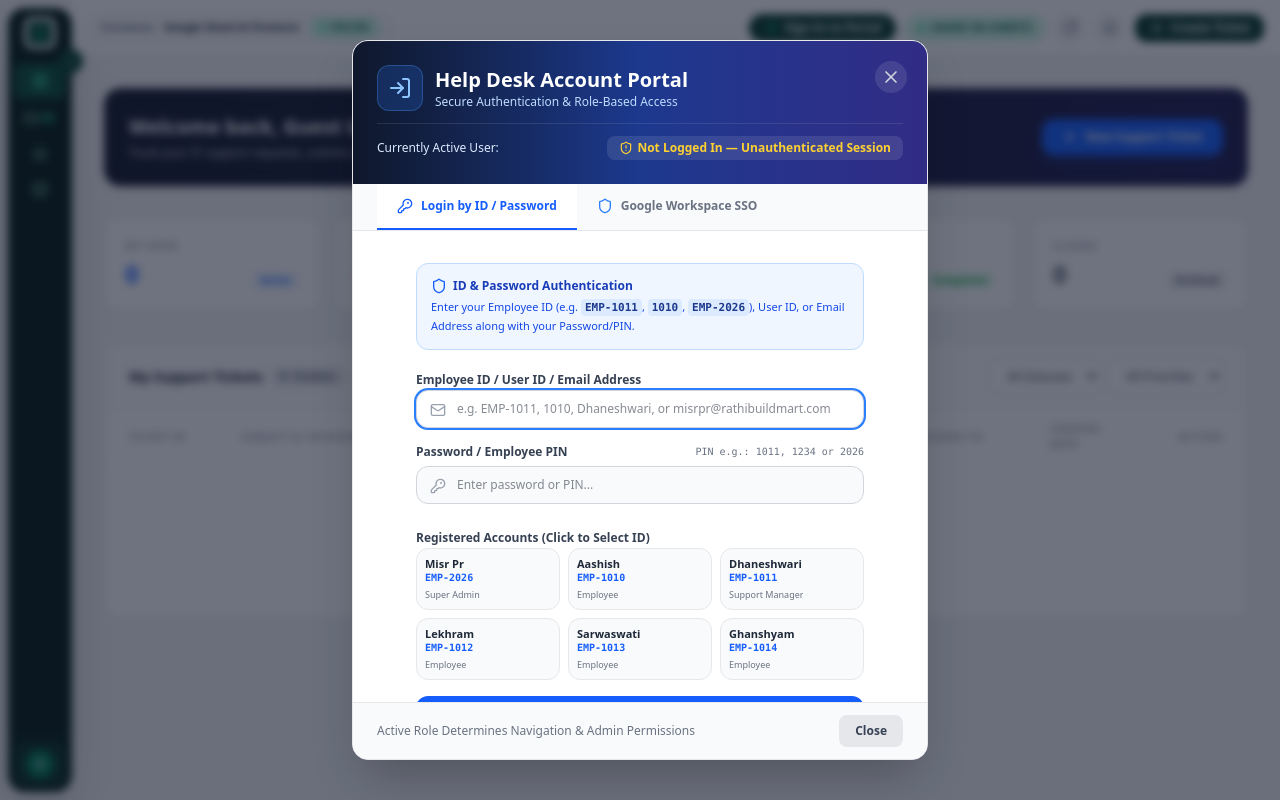
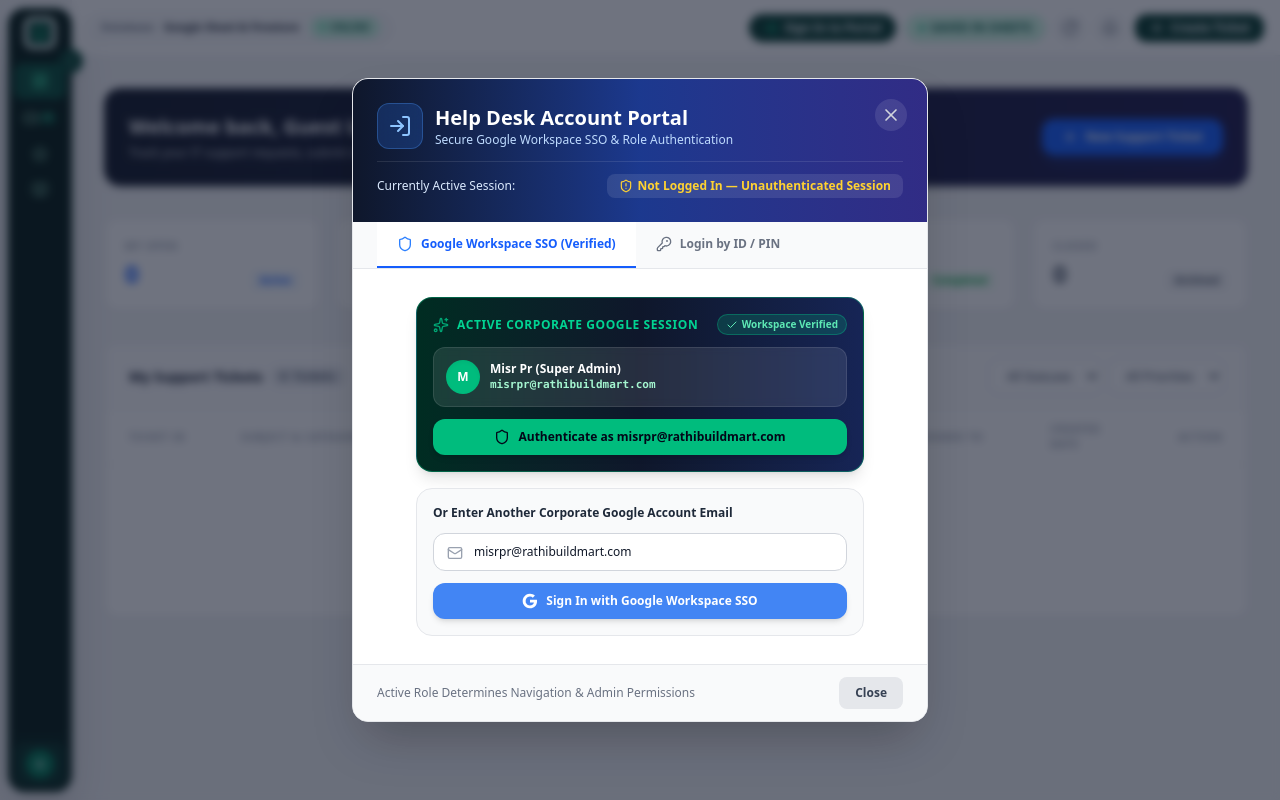
Before and after one commit to aashishsahus/helpdeskrbm, a React (Vite) app: page / in a window 1280 px wide. Built offline with nearby package versions, Linux system fonts and the light colour scheme.

Commit message:
feat: integrate Google Auth and enhance user auth
- Rename app to RBM Help Desk & Asset Portal
- Integrate Google Identity Services
- Enforce strict Google Workspace domain email checks
- Add PIN and password fields to user management
- Streamline Google SSO login workflow

```diff
--- a/index.html
+++ b/index.html
@@ -3,7 +3,8 @@
   <head>
     <meta charset="UTF-8" />
     <meta name="viewport" content="width=device-width, initial-scale=1.0" />
-    <title>My Google AI Studio App</title>
+    <title>RBM Help Desk & Asset Portal</title>
+    <script src="https://accounts.google.com/gsi/client" async defer></script>
   </head>
   <body>
     <div id="root"></div>
--- a/src/components/LoginModal.tsx
+++ b/src/components/LoginModal.tsx
@@ -9,7 +9,9 @@
   LogIn,
   KeyRound,
   AlertCircle,
-  ShieldAlert
+  ShieldAlert,
+  Sparkles,
+  Check
 } from 'lucide-react';
 import { User } from '../types';
 
@@ -21,12 +23,16 @@
 export const LoginModal: React.FC<LoginModalProps> = ({ isOpen, onClose }) => {
   const { currentUser, setCurrentUser, users, loginByIdOrQuery, loginWithGoogleEmail } = useApp();
 
-  const [loginMethod, setLoginMethod] = useState<'email' | 'google'>('email');
+  const [loginMethod, setLoginMethod] = useState<'google' | 'email'>('google');
   const [emailInput, setEmailInput] = useState('');
   const [passwordInput, setPasswordInput] = useState('');
-  const [googleEmailInput, setGoogleEmailInput] = useState('');
+
+  // Active corporate Google Workspace email
+  const activeBrowserEmail = 'misrpr@rathibuildmart.com';
+  const [googleEmailInput, setGoogleEmailInput] = useState(activeBrowserEmail);
   const [loginError, setLoginError] = useState('');
   const [detectedMessage, setDetectedMessage] = useState('');
+  const [isVerifyingGoogle, setIsVerifyingGoogle] = useState(false);
 
   const passwordInputRef = useRef<HTMLInputElement>(null);
 
@@ -35,42 +41,42 @@
   const [multiProfileEmail, setMultiProfileEmail] = useState('');
   const [multiProfiles, setMultiProfiles] = useState<User[]>([]);
 
-  // Function to process login for an email address
-  const processLoginForEmail = (email: string) => {
-    setLoginError('');
-    const cleanEmail = email.trim().toLowerCase();
-    const result = loginWithGoogleEmail(cleanEmail);
-
-    if (result.success && result.user) {
-      setDetectedMessage(result.message);
-      setTimeout(() => {
-        onClose();
-      }, 400);
-      return true;
-    } else if (result.matches && result.matches.length > 0) {
-      setMultiProfileEmail(cleanEmail);
-      setMultiProfiles(result.matches);
-      setIsProfileSelectorOpen(true);
-      return true;
-    } else {
-      setLoginError(result.message);
-      return false;
-    }
-  };
-
   if (!isOpen) return null;
 
-  const handleGoogleOAuthSubmit = (e?: React.FormEvent) => {
-    if (e) e.preventDefault();
+  const handleVerifyGoogleEmail = (emailToVerify: string) => {
     setLoginError('');
     setDetectedMessage('');
+    setIsVerifyingGoogle(true);
 
-    if (!googleEmailInput.trim()) {
-      setLoginError('Please enter your registered Google Workspace email address.');
+    const email = (emailToVerify || googleEmailInput || activeBrowserEmail).trim().toLowerCase();
+
+    setTimeout(() => {
+      setIsVerifyingGoogle(false);
+      if (!email) {
+        setLoginError('Please enter or select a valid Google Workspace email address.');
         return;
       }
 
-    processLoginForEmail(googleEmailInput.trim());
+      const result = loginWithGoogleEmail(email);
+
+      if (result.success && result.user) {
+        setDetectedMessage(`Google Workspace SSO Verified: Logged in as ${result.user.name} (${result.user.role})`);
+        setTimeout(() => {
+          onClose();
+        }, 500);
+      } else if (result.matches && result.matches.length > 0) {
+        setMultiProfileEmail(email);
+        setMultiProfiles(result.matches);
+        setIsProfileSelectorOpen(true);
+      } else {
+        setLoginError(`Access Denied: The Google account '${email}' is NOT registered in RBM Help Desk. Access is restricted to authorized employees.`);
+      }
+    }, 350);
+  };
+
+  const handleGoogleOAuthSubmit = (e?: React.FormEvent, targetEmail?: string) => {
+    if (e) e.preventDefault();
+    handleVerifyGoogleEmail(targetEmail || googleEmailInput);
   };
 
   const handleEmailLoginSubmit = (e: React.FormEvent) => {
@@ -123,18 +129,18 @@
             <div>
               <h2 className="text-xl font-bold">Help Desk Account Portal</h2>
               <p className="text-xs text-blue-200">
-                Secure Authentication & Role-Based Access
+                Secure Google Workspace SSO & Role Authentication
               </p>
             </div>
           </div>
 
           {/* Current user badge strip */}
           <div className="mt-3 pt-3 border-t border-white/10 flex items-center justify-between text-xs text-blue-100">
-            <span>Currently Active User:</span>
+            <span>Currently Active Session:</span>
             <div className="flex items-center gap-2 font-bold bg-white/10 px-3 py-1 rounded-lg">
               {currentUser ? (
                 <>
-                  <span>{currentUser.name}</span>
+                  <span className="text-emerald-300">● {currentUser.name}</span>
                   <span className="text-[10px] opacity-80">({currentUser.employeeId} - {currentUser.role})</span>
                 </>
               ) : (
@@ -147,8 +153,23 @@
           </div>
         </div>
 
-        {/* Tab Toggle (Login by ID/Password vs Google Workspace SSO) */}
+        {/* Tab Toggle (Google Workspace SSO vs Login by ID/Password) */}
         <div className="flex border-b border-gray-200 bg-gray-50 px-6 shrink-0">
+          <button
+            onClick={() => {
+              setLoginMethod('google');
+              setLoginError('');
+              setDetectedMessage('');
+            }}
+            className={`py-3.5 px-5 text-xs font-bold border-b-2 flex items-center gap-2 transition-all cursor-pointer ${
+              loginMethod === 'google'
+                ? 'border-blue-600 text-blue-600 bg-white'
+                : 'border-transparent text-gray-500 hover:text-gray-800'
+            }`}
+          >
+            <Shield className="w-4 h-4 text-blue-500" />
+            <span>Google Workspace SSO (Verified)</span>
+          </button>
           <button
             onClick={() => {
               setLoginMethod('email');
@@ -162,22 +183,7 @@
             }`}
           >
             <KeyRound className="w-4 h-4" />
-            <span>Login by ID / Password</span>
-          </button>
-          <button
-            onClick={() => {
-              setLoginMethod('google');
-              setLoginError('');
-              setDetectedMessage('');
-            }}
-            className={`py-3.5 px-5 text-xs font-bold border-b-2 flex items-center gap-2 transition-all cursor-pointer ${
-              loginMethod === 'google'
-                ? 'border-blue-600 text-blue-600 bg-white'
-                : 'border-transparent text-gray-500 hover:text-gray-800'
-            }`}
-          >
-            <Shield className="w-4 h-4 text-blue-500" />
-            <span>Google Workspace SSO</span>
+            <span>Login by ID / PIN</span>
           </button>
         </div>
 
@@ -199,20 +205,48 @@
 
           {loginMethod === 'google' ? (
             /* Google Workspace Single Sign-On Tab */
-            <form onSubmit={handleGoogleOAuthSubmit} className="space-y-4 max-w-md mx-auto py-2">
-              <div className="bg-gradient-to-r from-slate-900 via-blue-950 to-indigo-950 text-white rounded-2xl p-5 shadow-lg border border-blue-800/40 space-y-3">
-                <div className="flex items-center gap-2 text-blue-300 font-bold text-xs uppercase tracking-wider">
-                  <Shield className="w-4 h-4 text-blue-400" />
-                  <span>Google Workspace Single Sign-On</span>
+            <div className="space-y-4 max-w-md mx-auto py-1">
+              {/* Active Browser Google Session Detected Card */}
+              <div className="bg-gradient-to-r from-emerald-950 via-slate-900 to-blue-950 text-white rounded-2xl p-4 shadow-lg border border-emerald-500/40 space-y-3">
+                <div className="flex items-center justify-between">
+                  <div className="flex items-center gap-2 text-emerald-400 font-bold text-xs uppercase tracking-wider">
+                    <Sparkles className="w-4 h-4 text-emerald-400 animate-pulse" />
+                    <span>Active Corporate Google Session</span>
                   </div>
-                <h3 className="font-bold text-base text-white">Sign in with Corporate Google Account</h3>
-                <p className="text-xs text-blue-200 leading-relaxed">
-                  Enter your registered Google Workspace email address (e.g. <code className="bg-blue-900/80 text-white px-1 py-0.5 rounded font-mono">misrpr@rathibuildmart.com</code>). Unregistered accounts will be denied access.
-                </p>
+                  <span className="bg-emerald-500/20 text-emerald-300 border border-emerald-400/30 text-[10px] px-2 py-0.5 rounded-full font-extrabold flex items-center gap-1">
+                    <Check className="w-3 h-3" /> Workspace Verified
+                  </span>
                 </div>
 
-              <div className="space-y-1.5">
-                <label className="text-xs font-bold text-gray-700">Google Workspace Email Address</label>
+                <div className="bg-white/10 p-3 rounded-xl backdrop-blur-xs flex items-center justify-between border border-white/10">
+                  <div className="flex items-center gap-2.5">
+                    <div className="w-8.5 h-8.5 rounded-full bg-emerald-500 text-white font-black flex items-center justify-center text-xs shadow-inner">
+                      M
+                    </div>
+                    <div>
+                      <div className="font-extrabold text-xs text-white">Misr Pr (Super Admin)</div>
+                      <div className="text-[11px] text-emerald-200 font-mono font-semibold">{activeBrowserEmail}</div>
+                    </div>
+                  </div>
+                </div>
+
+                <button
+                  type="button"
+                  onClick={() => handleVerifyGoogleEmail(activeBrowserEmail)}
+                  disabled={isVerifyingGoogle}
+                  className="w-full py-2.5 bg-emerald-500 hover:bg-emerald-600 text-slate-950 font-black rounded-xl text-xs shadow-md transition-all flex items-center justify-center gap-2 cursor-pointer disabled:opacity-50"
+                >
+                  <Shield className="w-4 h-4" />
+                  <span>{isVerifyingGoogle ? 'Authenticating Workspace SSO...' : `Authenticate as ${activeBrowserEmail}`}</span>
+                </button>
+              </div>
+
+              {/* Custom Google Workspace Email Input */}
+              <form onSubmit={(e) => handleGoogleOAuthSubmit(e)} className="space-y-3 bg-gray-50 p-4 rounded-2xl border border-gray-200">
+                <label className="text-xs font-bold text-gray-800 block">
+                  Or Enter Another Corporate Google Account Email
+                </label>
+
                 <div className="relative">
                   <Mail className="absolute left-3.5 top-3 w-4 h-4 text-gray-400" />
                   <input
@@ -222,16 +256,15 @@
                       setGoogleEmailInput(e.target.value);
                       setLoginError('');
                     }}
-                    placeholder="misrpr@rathibuildmart.com"
-                    className="w-full pl-10 pr-4 py-2.5 bg-gray-50 border border-gray-300 rounded-xl text-xs text-gray-900 focus:bg-white focus:ring-2 focus:ring-blue-500 outline-none font-medium"
-                    autoFocus
+                    placeholder="e.g. accountsrpr@rathibuildmart.com"
+                    className="w-full pl-10 pr-4 py-2.5 bg-white border border-gray-300 rounded-xl text-xs text-gray-900 focus:ring-2 focus:ring-blue-500 outline-none font-medium"
                   />
-                </div>
                 </div>
 
                 <button
                   type="submit"
-                className="w-full py-3 bg-[#4285F4] hover:bg-[#3367D6] text-white font-extrabold rounded-xl text-xs shadow-md transition-all flex items-center justify-center gap-2.5 cursor-pointer mt-3"
+                  disabled={isVerifyingGoogle}
+                  className="w-full py-2.5 bg-[#4285F4] hover:bg-[#3367D6] text-white font-extrabold rounded-xl text-xs shadow-md transition-all flex items-center justify-center gap-2 cursor-pointer"
                 >
                   <svg className="w-4 h-4 fill-current shrink-0" viewBox="0 0 24 24">
                     <path d="M22.56 12.25c0-.78-.07-1.53-.2-2.25H12v4.26h5.92c-.26 1.37-1.04 2.53-2.21 3.31v2.77h3.57c2.08-1.92 3.28-4.74 3.28-8.09z" />
@@ -239,9 +272,10 @@
                     <path d="M5.84 14.09c-.22-.66-.35-1.36-.35-2.09s.13-1.43.35-2.09V7.06H2.18C1.43 8.55 1 10.22 1 12s.43 3.45 1.18 4.94l2.85-2.22.81-.63z" />
                     <path d="M12 5.38c1.62 0 3.06.56 4.21 1.64l3.15-3.15C17.45 2.09 14.97 1 12 1 7.7 1 3.99 3.47 2.18 7.06l3.66 2.84c.87-2.6 3.3-4.52 6.16-4.52z" />
                   </svg>
-                <span>Authenticate via Google SSO</span>
+                  <span>{isVerifyingGoogle ? 'Authenticating...' : 'Sign In with Google Workspace SSO'}</span>
                 </button>
               </form>
+            </div>
           ) : (
             /* ID / Email Login Form */
             <form onSubmit={handleEmailLoginSubmit} className="space-y-4 max-w-md mx-auto py-2">
@@ -276,7 +310,7 @@
               <div className="space-y-1.5">
                 <div className="flex items-center justify-between">
                   <label className="text-xs font-bold text-gray-700">Password / Employee PIN</label>
-                  <span className="text-[10px] text-gray-500 font-mono">PIN e.g.: 1011, 1234 or 2026</span>
+                  <span className="text-[10px] text-gray-500 font-mono">PIN e.g.: 2026, 1010, or 1011</span>
                 </div>
                 <div className="relative">
                   <KeyRound className="absolute left-3.5 top-3 w-4 h-4 text-gray-400" />
@@ -294,9 +328,9 @@
                 </div>
               </div>
 
-              {/* Registered Accounts Quick Autofill (Selects account ID, requires Password) */}
+              {/* Registered Accounts Quick Selection (Pills fill ID & focus password field) */}
               <div className="space-y-1.5 pt-1">
-                <label className="text-xs font-bold text-gray-700">Registered Accounts (Click to Select ID)</label>
+                <label className="text-xs font-bold text-gray-700">Registered Accounts (Select ID & Enter Password)</label>
                 <div className="grid grid-cols-2 sm:grid-cols-3 gap-2 text-xs">
                   {users.slice(0, 6).map(u => (
                     <button
@@ -306,7 +340,7 @@
                         setEmailInput(u.employeeId);
                         setPasswordInput('');
                         setLoginError('');
-                        setDetectedMessage(`Selected account: ${u.name} (${u.employeeId}). Enter password to sign in.`);
+                        setDetectedMessage(`Selected ID: ${u.employeeId} (${u.name}). Enter password/PIN to sign in.`);
                         passwordInputRef.current?.focus();
                       }}
                       className="p-2 border border-gray-200 hover:border-blue-400 rounded-xl text-left bg-gray-50 hover:bg-blue-50/60 transition-all cursor-pointer flex flex-col justify-between"
--- a/src/context/AppContext.tsx
+++ b/src/context/AppContext.tsx
@@ -188,6 +188,13 @@
     }
 
     const matches = users.filter(u => u.email.toLowerCase() === cleanEmail);
+    if (matches.length === 0) {
+      return {
+        success: false,
+        message: `Access Denied: The Google account '${googleEmail}' is NOT registered in RBM Help Desk. Access is restricted to registered company employees.`
+      };
+    }
+
     if (matches.length === 1) {
       const matched = matches[0];
       setCurrentUser(matched);
@@ -197,18 +204,13 @@
         user: matched,
         message: `Authenticated via Google Workspace SSO: ${matched.name} (${matched.employeeId} - ${matched.role})`
       };
-    } else if (matches.length > 1) {
+    } else {
       return {
         success: false,
         matches,
-        message: `Multiple employee profiles found for ${cleanEmail}. Please select your specific profile.`
+        message: `Multiple employee profiles found for ${cleanEmail}. Please select your specific account profile.`
       };
     }
-
-    return {
-      success: false,
-      message: `Access Denied: The Google account '${googleEmail}' is NOT registered in RBM Help Desk. Access is restricted to registered company employees.`
-    };
   };
 
   // Login detection by User ID, Employee ID, Name, or Email
--- a/src/views/AdminPanel/UserManagement.tsx
+++ b/src/views/AdminPanel/UserManagement.tsx
@@ -25,6 +25,8 @@
   const [name, setName] = useState('');
   const [employeeId, setEmployeeId] = useState('');
   const [email, setEmail] = useState('');
+  const [pin, setPin] = useState('');
+  const [password, setPassword] = useState('');
   const [role, setRole] = useState<UserRole>('Employee');
   const [department, setDepartment] = useState(departments[0]?.name || 'IT Support');
   const [designation, setDesignation] = useState('');
@@ -46,9 +48,12 @@
 
   const handleOpenAddModal = () => {
     setEditingUser(null);
-    setEmployeeId(`EMP-${1000 + users.length + 1}`);
+    const newEmpId = `EMP-${1000 + users.length + 1}`;
+    setEmployeeId(newEmpId);
     setName('');
     setEmail('');
+    setPin('1234');
+    setPassword('123456');
     setRole('Employee');
     setDepartment(departments[0]?.name || 'IT Support');
     setDesignation('');
@@ -63,6 +68,8 @@
     setEmployeeId(u.employeeId);
     setName(u.name);
     setEmail(u.email);
+    setPin(u.pin || u.employeeId.replace(/\D/g, '') || '1234');
+    setPassword(u.password || '123456');
     setRole(u.role);
     setDepartment(u.department);
     setDesignation(u.designation || '');
@@ -81,6 +88,8 @@
         employeeId,
         name,
         email,
+        pin,
+        password,
         role,
         department,
         designation: designation || 'Staff Member',
@@ -93,6 +102,8 @@
         employeeId,
         name,
         email,
+        pin,
+        password,
         role,
         department,
         designation: designation || 'Staff Member',
@@ -287,6 +298,40 @@
                 </div>
               </div>
 
+              {/* Password & PIN Configuration */}
+              <div className="grid grid-cols-2 gap-3 bg-blue-50/60 p-3 rounded-xl border border-blue-100">
+                <div>
+                  <label className="block font-bold text-blue-900 mb-1 flex items-center justify-between">
+                    <span>Employee PIN *</span>
+                    <span className="text-[10px] text-blue-600 font-mono">Quick PIN</span>
+                  </label>
+                  <input
+                    required
+                    type="text"
+                    value={pin}
+                    onChange={e => setPin(e.target.value)}
+                    placeholder="e.g. 1011 or 1234"
+                    className="w-full p-2 bg-white border border-blue-200 rounded-lg text-xs font-mono font-bold"
+                  />
+                  <span className="text-[9px] text-gray-500 mt-0.5 block">Used for fast ID sign-in</span>
+                </div>
+                <div>
+                  <label className="block font-bold text-blue-900 mb-1 flex items-center justify-between">
+                    <span>Password *</span>
+                    <span className="text-[10px] text-blue-600 font-mono">Account Pass</span>
+                  </label>
+                  <input
+                    required
+                    type="text"
+                    value={password}
+                    onChange={e => setPassword(e.target.value)}
+                    placeholder="e.g. admin123 or pass123"
+                    className="w-full p-2 bg-white border border-blue-200 rounded-lg text-xs font-mono"
+                  />
+                  <span className="text-[9px] text-gray-500 mt-0.5 block">Account authentication password</span>
+                </div>
+              </div>
+
               <div className="grid grid-cols-2 gap-3">
                 <div>
                   <label className="block font-bold text-gray-700 mb-1">Role *</label>
```
Lines whose indentation alone changed are shown as unchanged.
